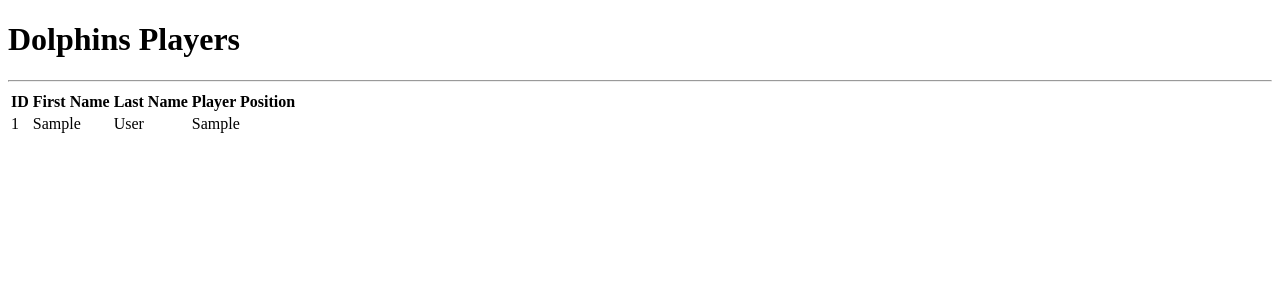
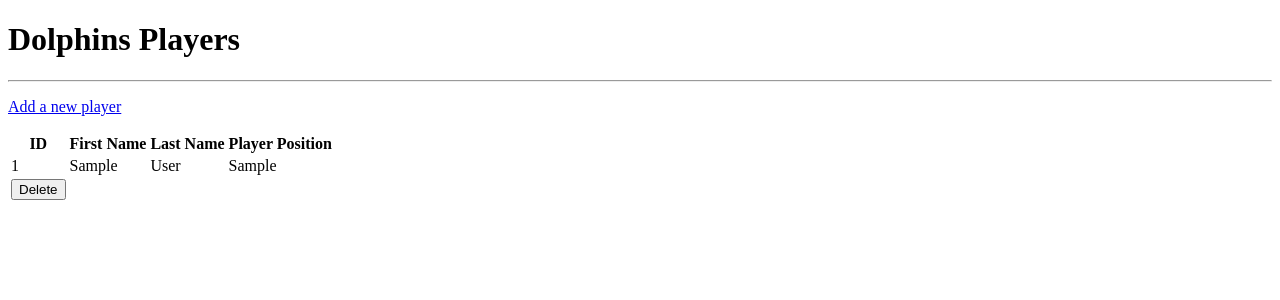
Before and after one commit to aoverstreet03/Homework4, a Flask app: page / in a window 1280 px wide. Shown: the top 300 px of the page. Run offline with Flask 2, Linux system fonts and the light colour scheme; tables that the repository leaves empty hold one stand-in row (values such as "Sample post"); parts of the project's set-up code (start-up, migrations or seed data) failed here and were passed over.

Commit message:
Added the delete button- not returning

```diff
--- a/app.py
+++ b/app.py
@@ -1,5 +1,5 @@
 from flask import Flask
-from flask import render_template
+from flask import render_template, redirect, request, flash
 from flask_wtf import FlaskForm
 from wtforms import StringField
 from wtforms.validators import DataRequired
@@ -41,10 +41,20 @@ def add_player():
             player = overstreet_dolphinsapp(first_name=form.first_name.data, last_name=form.last_name.data, player_position=form.player_position.data)
             db.session.add(player)
             db.session.commit()
-            return "<h2> The Dolphins player's name is {0} {1} and their position is {2}.".format(form.first_name.data, form.last_name.data, form.player_position.data)
+            return redirect('/')
 
     return render_template('add_player.html', form=form, pageTitle='Add A New Dolphins Player')
 
+@app.route('/delete_player/<int:playerId>', methods=['GET','POST'])
+def delete_player(playerId):
+    if request.method == 'POST':
+        obj = overstreet_dolphinsapp.query.filter_by(playerId=playerId).first()
+        db.session.delete(obj)
+        db.session.commit()
+        flash('Player was successfully deleted!')
+        return redirect("/")
+    else:
+        return redirect("/")
 
 if __name__ == '__main__':
     app.run(debug=True)
--- a/templates/index.html
+++ b/templates/index.html
@@ -3,6 +3,8 @@
 {% extends 'base.html' %}
 
 {% block body %}
+<p><a href="{{ url_for('.add_player')}}"> Add a new player</a></p>
+
 {% if players %}
 <table>
        <thead>
@@ -22,6 +24,12 @@
                <td> {{ row.last_name }}</td>
                <td> {{ row.player_position }}</td>
            </tr>
+           <td>
+             <form action="/delete_player{{ row.playerId }}" method="POST">
+               <input type="submit" value="Delete" class="btn btn-danger" />
+             </form>
+           </td>
+
            {% endfor %}
        </tbody>
    </table>
```
